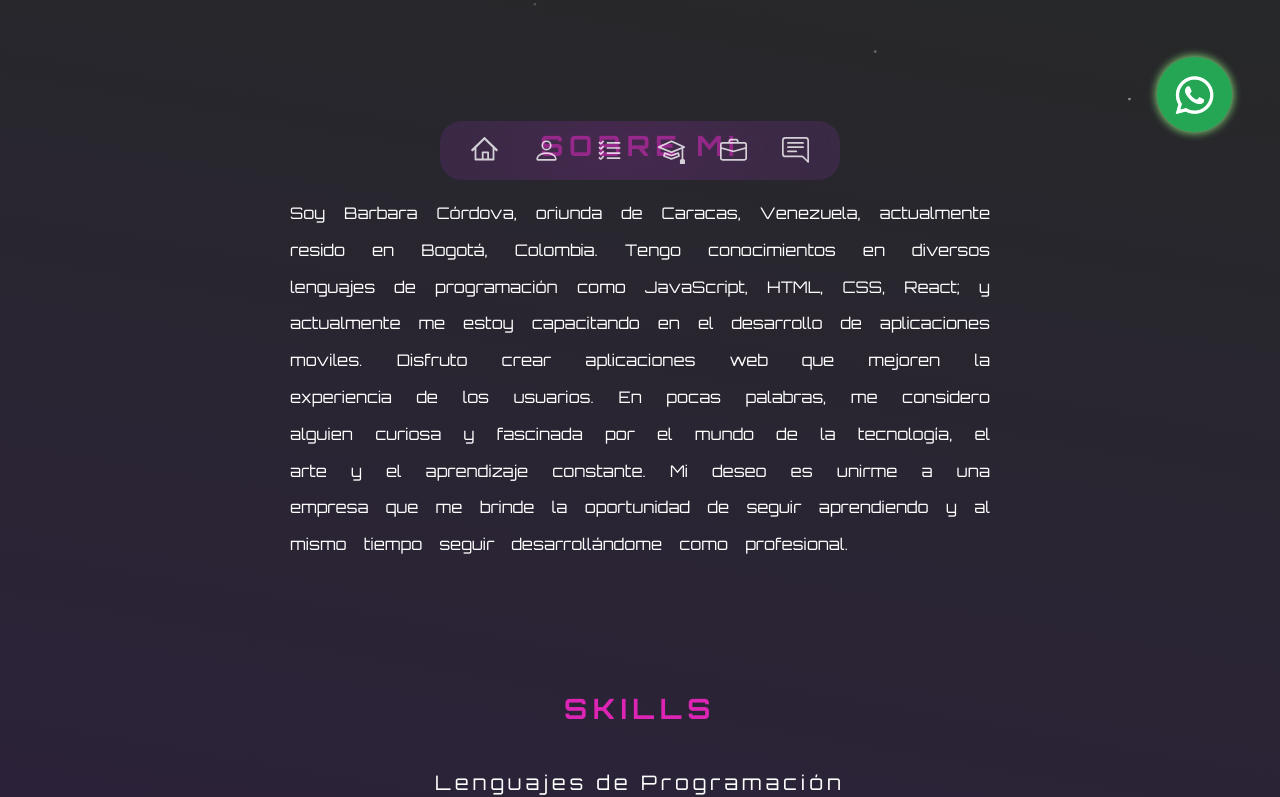
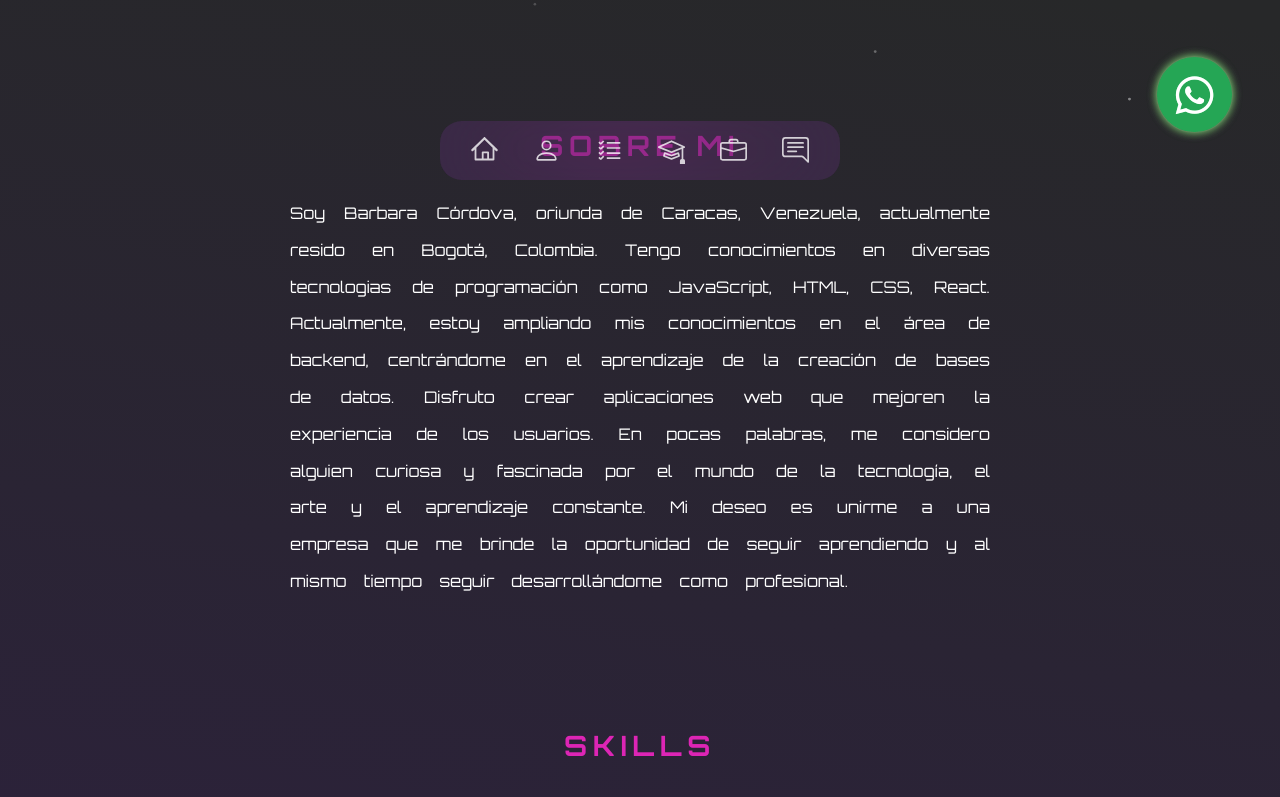
Before and after one commit to cordovabarbara/my-portfolio, a React (Vite) app: page / in a window 1280 px wide. Shown: the part 620-1417 px from the top of the page. Built offline with nearby package versions, Linux system fonts and the light colour scheme.

Commit message:
fix about

```diff
--- a/src/components/About.jsx
+++ b/src/components/About.jsx
@@ -9,11 +9,11 @@ const About = () => {
       <div className="about" data-aos="fade-right">
         <div className="about__txt">
           Soy Barbara Córdova, oriunda de Caracas, Venezuela, actualmente resido
-          en Bogotá, Colombia. Tengo conocimientos en diversos lenguajes de
-          programación como JavaScript, HTML, CSS, React; y actualmente me estoy
-          capacitando en el desarrollo de aplicaciones moviles. Disfruto crear
-          aplicaciones web que mejoren la experiencia de los usuarios. En pocas
-          palabras, me considero alguien curiosa y fascinada por el mundo de la
+          en Bogotá, Colombia. Tengo conocimientos en diversas tecnologias de
+          programación como JavaScript, HTML, CSS, React. Actualmente, estoy ampliando mis conocimientos
+          en el área de backend, centrándome en el aprendizaje de la creación de bases de datos.
+          Disfruto crear aplicaciones web que mejoren la experiencia de los usuarios.
+          En pocas palabras, me considero alguien curiosa y fascinada por el mundo de la
           tecnología, el arte y el aprendizaje constante. Mi deseo es unirme a
           una empresa que me brinde la oportunidad de seguir aprendiendo y al
           mismo tiempo seguir desarrollándome como profesional.
```
